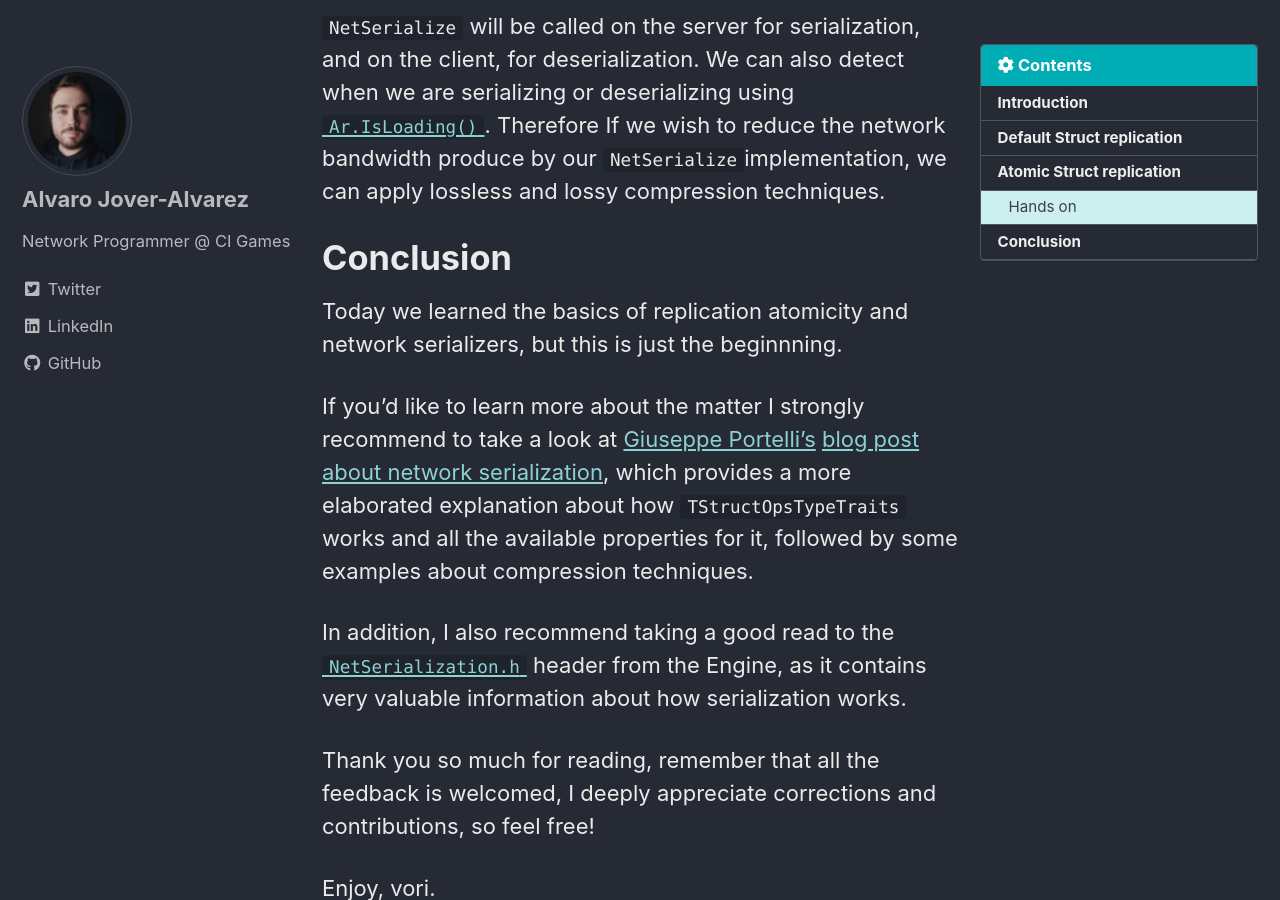
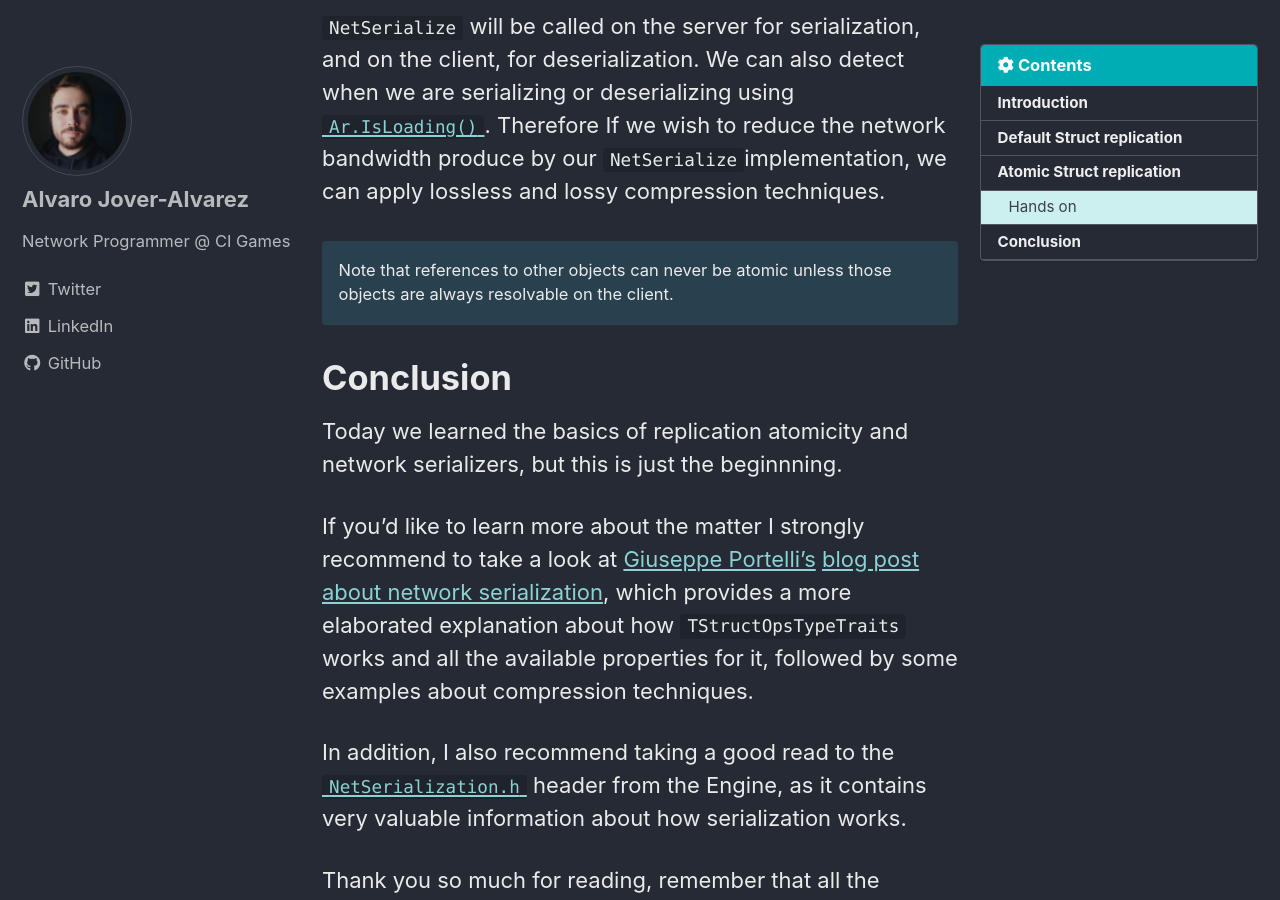
Before and after one commit to vorixo/devtricks, a Jekyll site: the page built from _posts/2022-11-05-atomicity.md, in a window 1280 px wide and 900 px high, scrolled down 4680 px. Built offline with Jekyll 4.4.1, drawn with Linux system fonts in a browser that asks for light colours; cached includes are drawn as plain includes.

Commit message:
[UPD] Adding extra information about object references and atomicity

```diff
--- a/_posts/2022-11-05-atomicity.md
+++ b/_posts/2022-11-05-atomicity.md
@@ -92,6 +92,9 @@ In this function, we are writing to the Archive `Ar` everything we want to repli
 
 `NetSerialize` will be called on the server for serialization, and on the client, for deserialization. We can also detect when we are serializing or deserializing using [`Ar.IsLoading()`](https://docs.unrealengine.com/4.27/en-US/API/Runtime/Core/Serialization/FArchiveState/IsLoading/). Therefore If we wish to reduce the network bandwidth produce by our `NetSerialize`implementation, we can apply lossless and lossy compression techniques.
 
+Note that references to other objects can never be atomic unless those objects are always resolvable on the client.
+{: .notice--info}
+
 # Conclusion
 
 Today we learned the basics of replication atomicity and network serializers, but this is just the beginnning.
```
